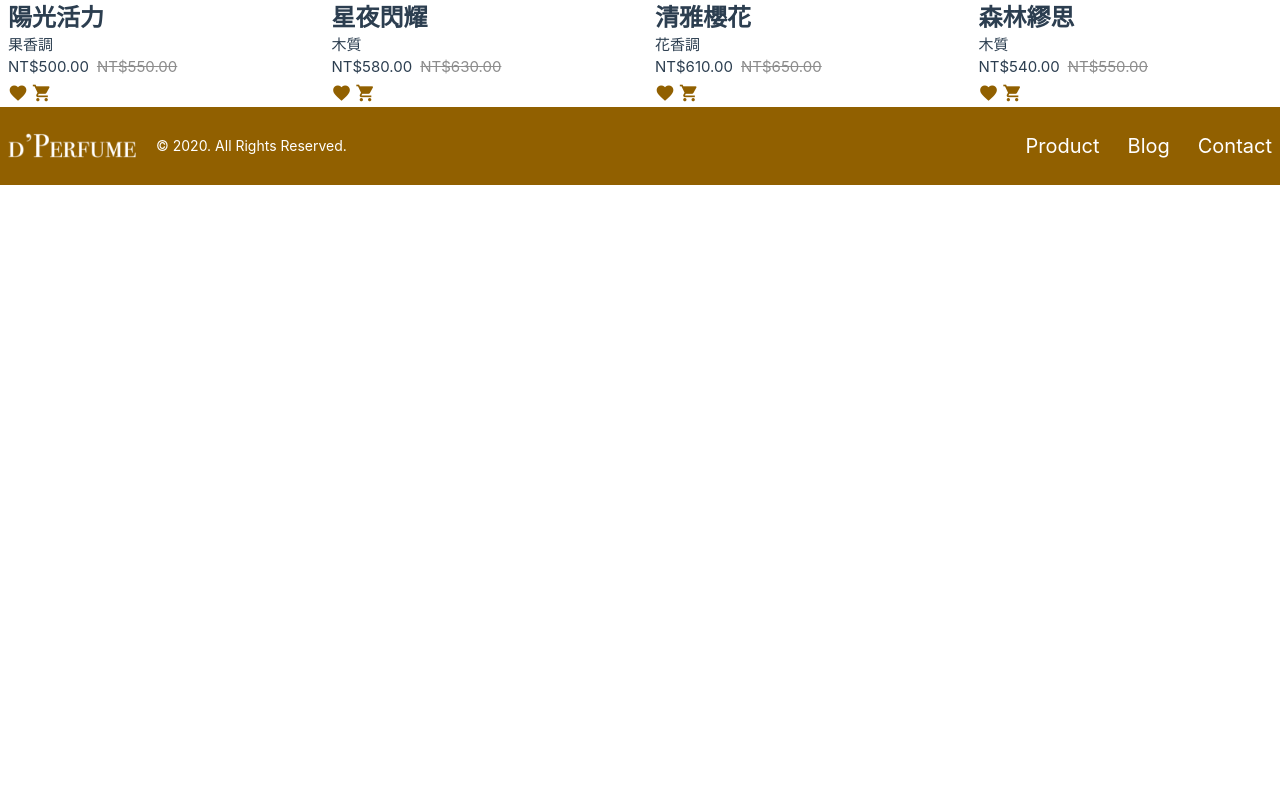
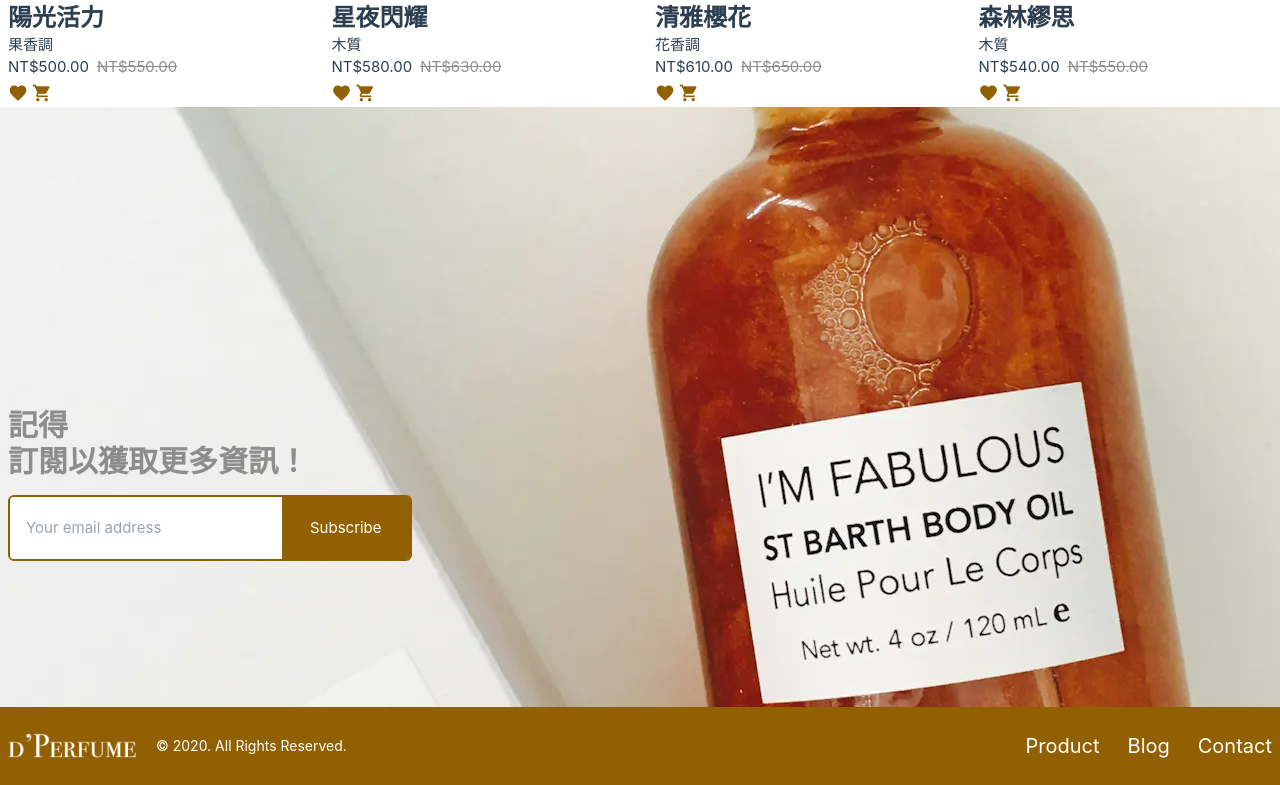
Before and after one commit to Tr-blank/vue3_practise_dPerfume, a Vue app: page /categories/CHANEL in a window 1280 px wide. Shown: the part 1339-2124 px from the top of the page. Before the commit the page ends 1524 px from the top, so only its background shows below. Built offline with nearby package versions, Linux system fonts and the light colour scheme.

Commit message:
feat: add newsletter component

```diff
--- /dev/null
+++ b/src/components/Newsletter.vue
@@ -0,0 +1,30 @@
+<template>
+  <div class="newsletter h-[600px] bg-center bg-fixed">
+    <div class="main-container pt-[300px]">
+      <div class="text-perfumes-gray text-3xl font-semibold pb-4">
+        記得<br />訂閱以獲取更多資訊！
+      </div>
+      <div class="border-2 border-perfumes-main inline-block rounded-md overflow-hidden">
+        <input
+          type="text"
+          name="newsletter"
+          id="newsletter"
+          placeholder="Your email address"
+          class="py-5 px-4"
+        />
+        <button
+          type="button"
+          class="bg-perfumes-main text-white px-7 py-5 hover:bg-perfumes-main-dark"
+        >
+          Subscribe
+        </button>
+      </div>
+    </div>
+  </div>
+</template>
+
+<style lang="scss">
+.newsletter {
+  background-image: url('@/assets/img/newsletter-bg.webp');
+}
+</style>
--- a/src/views/Categories.vue
+++ b/src/views/Categories.vue
@@ -1,5 +1,6 @@
 <script setup>
 import ProductCard from '@/components/ProductCard.vue'
+import Newsletter from '@/components/Newsletter.vue'
 
 const perfumes = [
   {
@@ -141,4 +142,5 @@
   <main class="main-container grid grid-cols-4 gap-[30px] -mx-2 pt-20">
     <ProductCard v-for="perfume in perfumes" :key="perfume.id" :product="perfume" class="" />
   </main>
+  <Newsletter />
 </template>
--- a/tailwind.config.js
+++ b/tailwind.config.js
@@ -8,6 +8,7 @@
       current: 'currentColor',
       white: '#ffffff',
       'perfumes-main': '#916000',
+      'perfumes-main-dark': '#6C4700',
       'perfumes-gray': '#8D8D8D'
     }
   },
```
Also changed, not shown: src/components/ProductCard.vue (+0 -10 lines), src/assets/img/newsletter-bg.webp (added).
